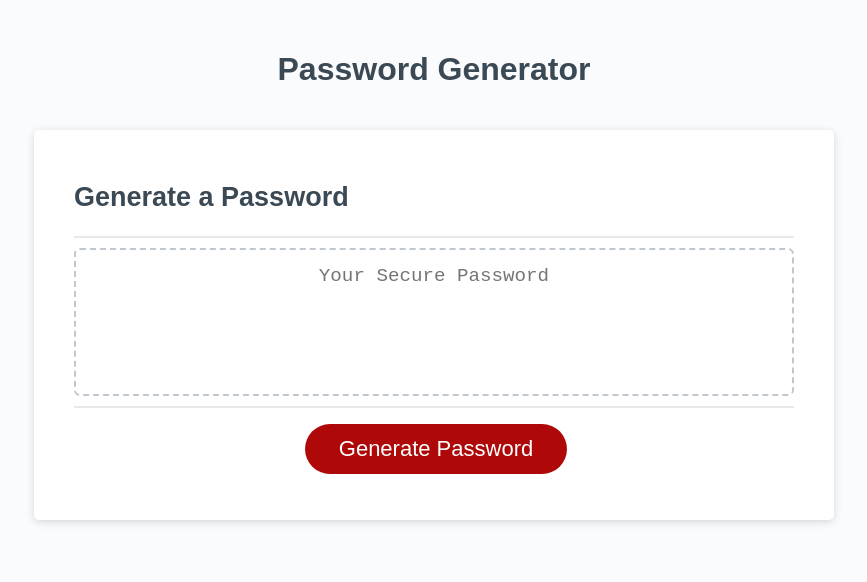
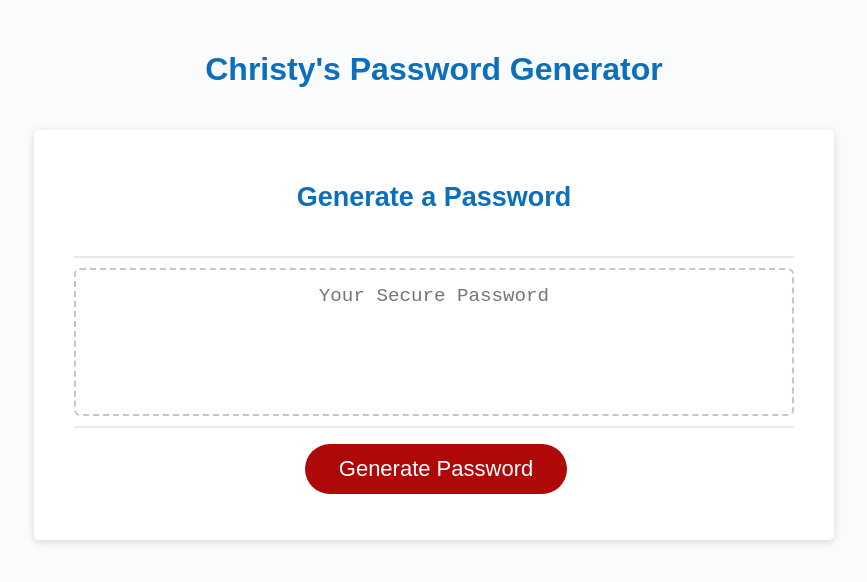
Before and after one commit to ChristyGHanson/JS-Password-Generator, a plain HTML site: page index.html in a window 1280 px wide. Shown: the whole page, without its empty margins (206-1073 px from the left). Drawn offline with Linux system fonts and the light colour scheme; files that its build step writes are made by us from their sources; files whose address does not match are found by name.

Commit message:
Folder changes.

```diff
--- a/style.css
+++ b/assets/css/style.css
@@ -2,6 +2,7 @@
 *::before,
 *::after {
   box-sizing: border-box;
+
 }
 
 html,
@@ -27,7 +28,7 @@ header {
   text-align: center;
   padding: 20px;
   padding-top: 0px;
-  color: hsl(206, 17%, 28%);
+  color: hsl(206, 88%, 39%);
 }
 
 .card {
--- a/script.js
+++ b/assets/js/script.js
@@ -2,16 +2,17 @@
 
 
 // Get references to the #generate element
+// variable called generateBtn
+// document accesses index.html file
 var generateBtn = document.querySelector("#generate");
 
 // Write password to the #password input
 function writePassword() {
   var password = generatePassword();
   var passwordText = document.querySelector("#password");
-
   passwordText.value = password;
-
 }
 
 // Add event listener to generate button
+// eventTarget.addEventListener() method of the EventTarget interface.
 generateBtn.addEventListener("click", writePassword);
--- a/index.html
+++ b/index.html
@@ -5,23 +5,27 @@
   <meta charset="UTF-8" />
   <meta name="viewport" content="width=device-width, initial-scale=1.0" />
   <meta http-equiv="X-UA-Compatible" content="ie=edge" />
-  <title>Password Generator</title>
+  <title>Christy's Password Generator</title>
   <link rel="stylesheet" href="style.css" />
 </head>
 
 <body>
   <div class="wrapper">
     <header>
-      <h1>Password Generator</h1>
+      <h1>Christy's Password Generator</h1>
     </header>
     <div class="card">
       <div class="card-header">
-        <h2>Generate a Password</h2>
+        <header>
+          <h2>Generate a Password</h2>
+        </header>
       </div>
       <div class="card-body">
+        <!-- Text box -->
         <textarea readonly id="password" placeholder="Your Secure Password" aria-label="Generated Password"></textarea>
       </div>
       <div class="card-footer">
+        <!-- Clickable button. Generate element -->
         <button id="generate" class="btn">Generate Password</button>
       </div>
     </div>
```
Also changed, not shown: assets/images/03-javascript-homework-demo.png (added), 1 other file.
